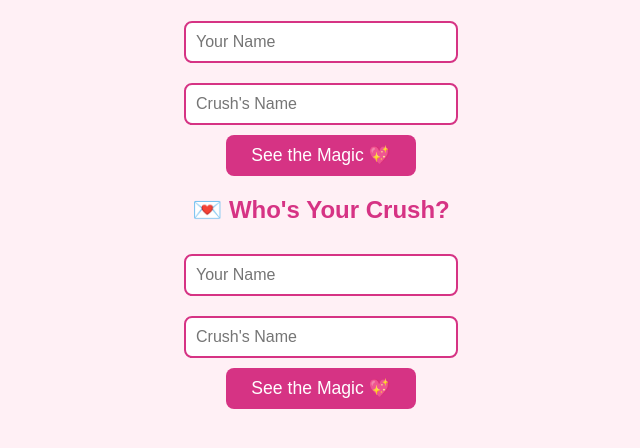
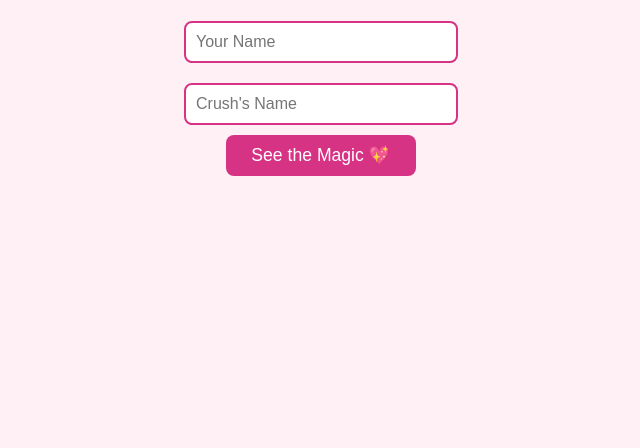
Before and after one commit to Muhamadkamil53/CrushMatcher, a Flask app: page / in a window 1280 px wide. Shown: the part 165-613 px from the top of the page, without its empty margins (319-959 px from the left). Run offline with Flask 3, Linux system fonts and the light colour scheme.

Commit message:
Update: whatever you changed

```diff
--- a/templates/index.html
+++ b/templates/index.html
@@ -82,14 +82,3 @@
 
 </body>
 </html>
-
-
-    <h2>💌 Who's Your Crush?</h2>
-    <form action="/submit" method="POST">
-        <input type="text" name="your_name" placeholder="Your Name" required><br>
-        <input type="text" name="crush_name" placeholder="Crush's Name" required><br>
-        <button type="submit">See the Magic 💖</button>
-    </form>
-
-</body>
-</html>
```
